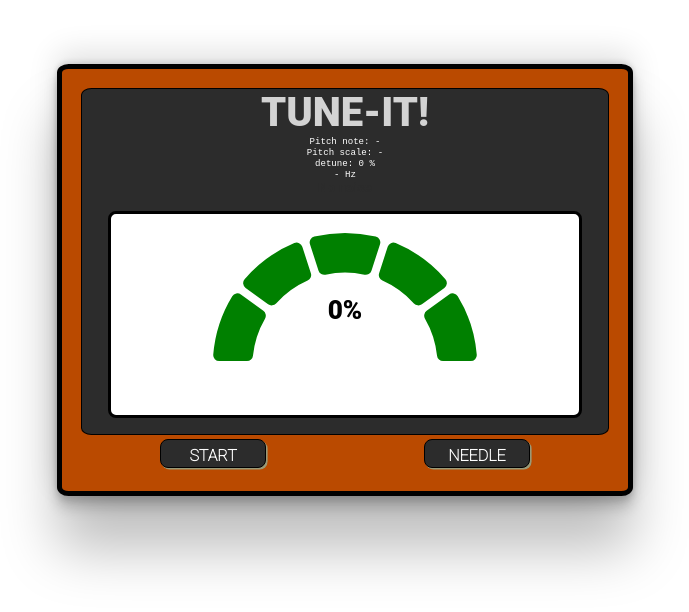
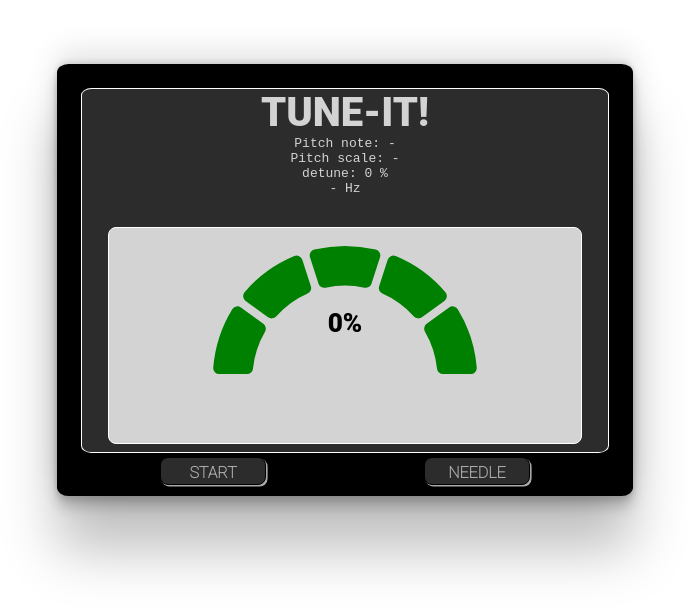
Before and after one commit to LeoEmVee/tune-it, a React (Vite) app: page / in a window 1280 px wide. Shown: the top 612 px of the page, without its empty margins (295-984 px from the left). Built offline with nearby package versions, Linux system fonts and the light colour scheme; a web font is replaced by a local one.

Commit message:
Update styles and README

```diff
--- a/src/App.css
+++ b/src/App.css
@@ -2,6 +2,7 @@
   box-sizing: border-box;
   margin: 0%;
   padding: 0%;
+  user-select: none;
 }
 body {
   font-family: 'Roboto Black', sans-serif;
@@ -17,7 +18,7 @@ body {
   display: flex;
   flex-direction: column;
   justify-content: center;
-  font-size: 70%;
+  font-size: 100%;
   font-family: monospace;
 
 }
@@ -28,14 +29,13 @@ body {
   margin: auto;
   font-family: 'Roboto';
   margin-top: 5%;
-  background-color: #BA4A00;
+  background-color: #000;
   padding: 1.5%;
   position: relative;
   width: 45%;
   height: 27em;
-  color: white;
   position: center;
-  border: 5px solid black;
+  border: 5px solid rgba(0, 0, 0, 0.323);
   border-radius: 2%;
   box-shadow:
     rgba(0, 0, 0, 0.25) 0px 54px 55px,
@@ -52,8 +52,8 @@ body {
   width: 100%;
   height: 95%;
   background-color: rgb(44, 44, 44);
-  color: white;
-  border: 1px solid black;
+  color: lightgray;
+  border: 1px solid white;
   border-radius: 2%;
 }
 
@@ -64,9 +64,9 @@ body {
   margin: auto;
   height: 60%;
   width: 90%;
-  background-color: #FFF;
+  background-color: lightgray;
   font-family: 'Roboto Black';
-  border: 0.2em solid black;
+  border: 0.1em solid white;
   border-radius: 0.5em;
 }
 
@@ -100,10 +100,10 @@ button {
   font-size: 100%;
   margin: auto;
   background-color: rgb(44, 44, 44);
-  color: white;
+  color: #A9A9A9;
   border: 1px solid black;
   border-radius: 0.5em;
-  box-shadow: 0.1em 0.1em #997;
+  box-shadow: 0.1em 0.1em #A9A9A9;
 }
 
 button:hover {
--- a/src/components/NeedleMeter.jsx
+++ b/src/components/NeedleMeter.jsx
@@ -18,7 +18,7 @@ function NeedleMeter ({ detune, pitchNote, pitchScale }) {
         width={250}
         maxValue={50}
         minValue={-50}
-        needleHeightRatio={0.8}
+        needleHeightRatio={0.7}
         value={detune}
         currentValueText={`${pitchNote} - ${pitchScale}`}
         needleColor="black"
--- a/src/components/PercentMeter.jsx
+++ b/src/components/PercentMeter.jsx
@@ -24,8 +24,8 @@ function PercentMeter ({ detune }) {
         textColor='black'
         marginInPercent={0.02}
         arcWidth={0.3}
-        needleBaseColor='#FFFFFFFF'
-        needleColor='#FFFFFFFF'
+        needleBaseColor='lightgray'
+        needleColor='lightgray'
         colors={arcColor()}
         formatTextValue={detune => detune + '%'}
       />
```
Also changed, not shown: 1 other file (tests, documents, lock files or other folders).
